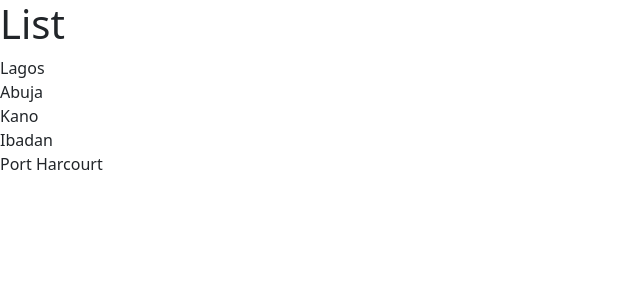
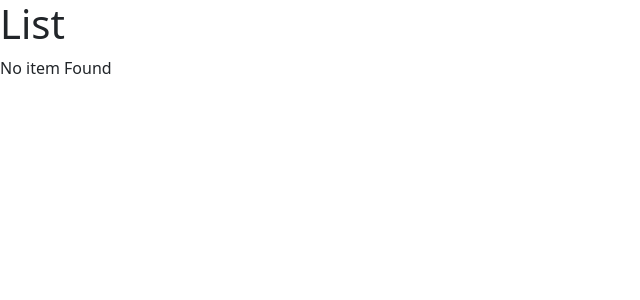
Before and after one commit to ayoisstillhere/first-react-app, a React (Vite) app: page / in a window 1280 px wide. Shown: the top 300 px of the page, without its empty margins (0-640 px from the left). Built offline with nearby package versions, Linux system fonts and the light colour scheme.

Commit message:
conditional renderring

```diff
--- a/src/components/ListGroup.tsx
+++ b/src/components/ListGroup.tsx
@@ -1,12 +1,16 @@
 function ListGroup() {
-  const items = ["Lagos", "Abuja", "Kano", "Ibadan", "Port Harcourt"];
+  let items = ["Lagos", "Abuja", "Kano", "Ibadan", "Port Harcourt"];
+  items = [];
+
+
 
   return (
     <>
       <h1>List</h1>
+      {items.length === 0 && <p>No item Found</p>}
       <ul className="list-group">
         {items.map((item) => (
-          <li>{item}</li>
+          <li key={item}>{item}</li>
         ))}
       </ul>
     </>
```
